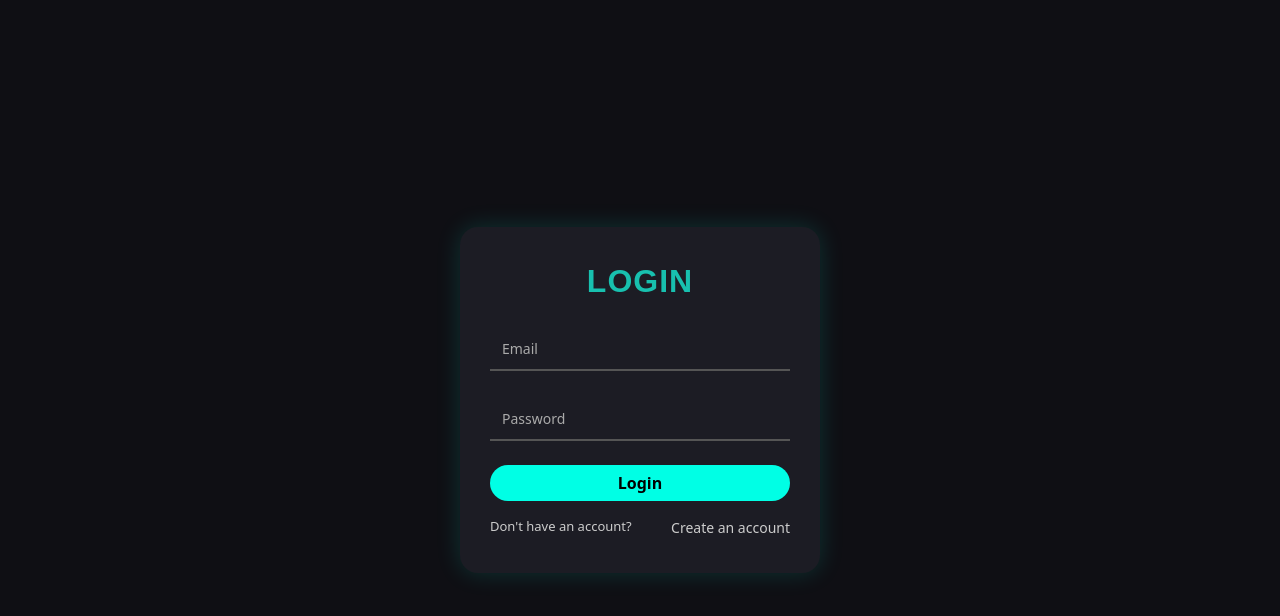
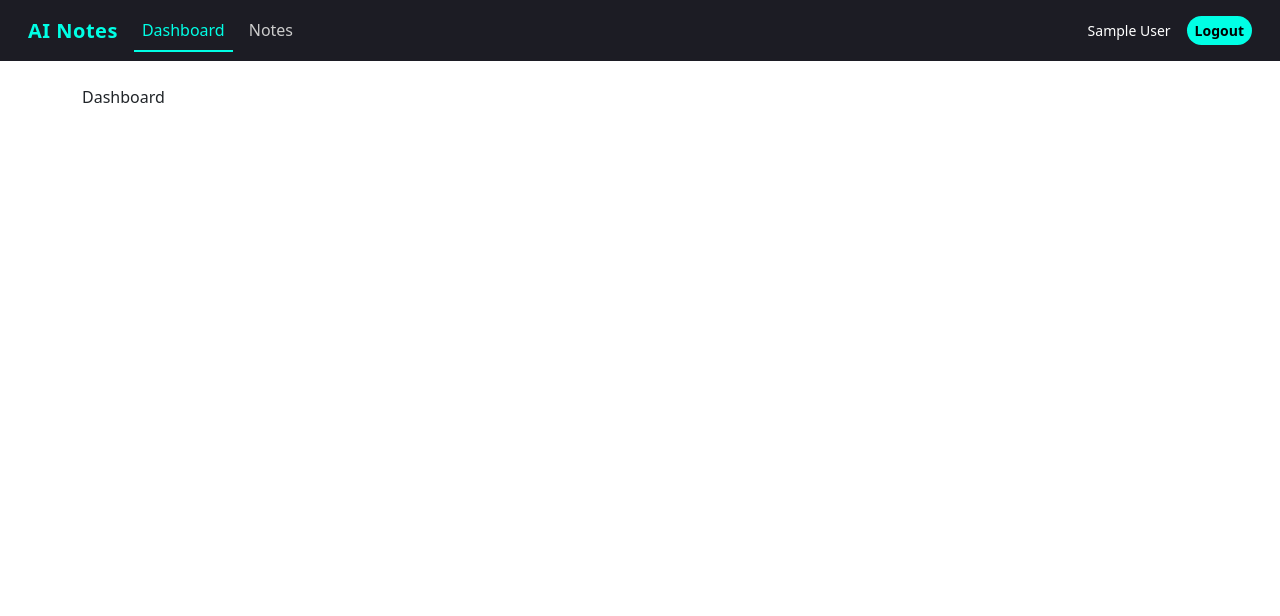
Before and after one commit to riyaa-fathima/AI-notes-app, a React (Vite) app in the folder client/: page / in a window 1280 px wide. Shown: the top 616 px of the page. Built offline with nearby package versions, Linux system fonts and the light colour scheme; no server answers; sample sign-in values are in the browser's storage.

Commit message:
navbar and app routes setup

```diff
--- a/client/src/App.jsx
+++ b/client/src/App.jsx
@@ -1,10 +1,16 @@
-import React from 'react'
-import Login from './pages/Login'
+import React from "react";
+import { BrowserRouter } from "react-router-dom";
+import AppRoutes from "./routes/AppRoutes";
+
 
 function App() {
   return (
-   <><Login/></>
-  )
+    <>
+      <BrowserRouter>
+        <AppRoutes />
+      </BrowserRouter>
+    </>
+  );
 }
 
-export default App
+export default App;
--- /dev/null
+++ b/client/src/components/Navbar.jsx
@@ -0,0 +1,69 @@
+import React from "react";
+import { NavLink, useNavigate } from "react-router-dom";
+import "../styles/Navbar.scss";
+
+export default function Navbar() {
+  const navigate = useNavigate();
+  const storedUser = localStorage.getItem("user");
+  const user = storedUser ? JSON.parse(storedUser) : null;
+
+  const handleLogout = () => {
+    localStorage.removeItem("token");
+    localStorage.removeItem("user");
+    navigate("/login");
+  };
+
+  return (
+    <nav className="navbar navbar-expand-lg app-navbar">
+      <div className="container-fluid">
+        <span className="navbar-brand">AI Notes</span>
+        <button
+          className="navbar-toggler"
+          type="button"
+          data-bs-toggle="collapse"
+          data-bs-target="#appNavbar"
+        >
+          <span className="navbar-toggler-icon"></span>
+        </button>
+
+        <div className="collapse navbar-collapse" id="appNavbar">
+          <ul className="navbar-nav me-auto mb-2 mb-lg-0">
+            <li className="nav-item">
+              <NavLink
+                to="/"
+                end
+                className={({ isActive }) =>
+                  isActive ? "nav-link active" : "nav-link"
+                }
+              >
+                Dashboard
+              </NavLink>
+            </li>
+
+            <li className="nav-item">
+              <NavLink
+                to="/notes"
+                className={({ isActive }) =>
+                  isActive ? "nav-link active" : "nav-link"
+                }
+              >
+                Notes
+              </NavLink>
+            </li>
+          </ul>
+
+          <div className="d-flex align-items-center gap-3">
+            <span className="user-name">{user?.name || "User"}</span>
+
+            <button
+              className="btn btn-sm btn-outline-danger"
+              onClick={handleLogout}
+            >
+              Logout
+            </button>
+          </div>
+        </div>
+      </div>
+    </nav>
+  );
+}
--- /dev/null
+++ b/client/src/layout/AppLayout.jsx
@@ -0,0 +1,13 @@
+import { Outlet } from "react-router-dom";
+import Navbar from "../components/Navbar";
+
+export default function AppLayout() {
+  return (
+    <>
+      <Navbar />
+      <main className="container mt-4">
+        <Outlet />
+      </main>
+    </>
+  );
+}
--- a/client/src/main.jsx
+++ b/client/src/main.jsx
@@ -6,8 +6,6 @@ import { BrowserRouter } from "react-router-dom";
 
 createRoot(document.getElementById("root")).render(
   <StrictMode>
-    <BrowserRouter>
       <App />
-    </BrowserRouter>
   </StrictMode>
 );
--- /dev/null
+++ b/client/src/pages/Dashboard.jsx
@@ -0,0 +1,9 @@
+import React from 'react'
+
+function Dashboard() {
+  return (
+    <div>Dashboard</div>
+  )
+}
+
+export default Dashboard;
--- a/client/src/pages/Login.jsx
+++ b/client/src/pages/Login.jsx
@@ -28,7 +28,6 @@ export default function Login() {
     setError("");
     setSuccess("");
 
-    // 🔒 Frontend validation FIRST
     if (!formData.email || !formData.password) {
       setError("Email and password are required");
       return;
@@ -43,22 +42,21 @@ export default function Login() {
 
     try {
       if (isLogin) {
-        // LOGIN
         const res = await axios.post(`${baseUrl}/user/login`, {
           email: formData.email,
           password: formData.password,
         });
+        console.log("LOGIN RESPONSE:", res.data);
 
         localStorage.setItem("token", res.data.token);
-        localStorage.setItem("user", JSON.stringify(res.data.user));
+        localStorage.setItem("user", JSON.stringify(res.data));
 
-        setSuccess(`Welcome back, ${res.data.user.name}`);
+        setSuccess(`Welcome back, ${res.data.name}`);
 
         setTimeout(() => {
           navigate("/");
         }, 1000);
       } else {
-        // SIGN UP
         const res = await axios.post(`${baseUrl}/user/register`, {
           name: formData.name,
           email: formData.email,
@@ -75,6 +73,10 @@ export default function Login() {
         }, 1000);
       }
     } catch (err) {
+      console.log("full err", err);
+      console.log("err respon", err.response);
+      console.log("message", err.message);
+
       setError(err.response?.data?.message || "Something went wrong");
     } finally {
       setLoading(false);
@@ -154,9 +156,7 @@ export default function Login() {
 
           <div className="login-links mt-3">
             <span>
-              {isLogin
-                ? "Don't have an account?"
-                : "Already have an account?"}
+              {isLogin ? "Don't have an account?" : "Already have an account?"}
             </span>
             <button
               type="button"
--- /dev/null
+++ b/client/src/pages/Notes.jsx
@@ -0,0 +1,9 @@
+import React from 'react'
+
+function Notes() {
+  return (
+    <div>Notes</div>
+  )
+}
+
+export default Notes;
--- /dev/null
+++ b/client/src/routes/AppRoutes.jsx
@@ -0,0 +1,26 @@
+import { Routes, Route } from "react-router-dom";
+import ProtectedRoute from "./ProtectedRoute";
+import Login from "../pages/Login";
+import AppLayout from "../layout/AppLayout";
+import Dashboard from "../pages/Dashboard";
+import Notes from "../pages/Notes";
+
+
+export default function AppRoutes() {
+  return (
+    <Routes>
+      <Route path="/login" element={<Login />} />
+
+      <Route
+        element={
+          <ProtectedRoute>
+            <AppLayout />
+          </ProtectedRoute>
+        }
+      >
+        <Route path="/" element={<Dashboard />} />
+        <Route path="/notes" element={<Notes />} />
+      </Route>
+    </Routes>
+  );
+}
--- /dev/null
+++ b/client/src/routes/ProtectedRoute.jsx
@@ -0,0 +1,11 @@
+import { Navigate } from "react-router-dom";
+
+export default function ProtectedRoute({ children }) {
+  const token = localStorage.getItem("token");
+
+  if (!token) {
+    return <Navigate to="/login" replace />;
+  }
+
+  return children;
+}
--- /dev/null
+++ b/client/src/styles/Navbar.scss
@@ -0,0 +1,38 @@
+.app-navbar {
+  background-color: #1c1c24;
+  padding: 0.6rem 1rem;
+
+  .navbar-brand {
+    color: #00ffe5;
+    font-weight: 600;
+    letter-spacing: 0.5px;
+  }
+
+  .nav-link {
+    color: #ccc;
+    margin-right: 0.5rem;
+
+    &:hover {
+      color: #00ffe5;
+    }
+  }
+
+  .nav-link.active {
+    color: #00ffe5;
+    font-weight: 500;
+    border-bottom: 2px solid #00ffe5;
+  }
+
+  .user-name {
+    color: #fff;
+    font-size: 14px;
+  }
+
+  .btn-outline-danger {
+    --bs-btn-color: #ff5c5c;
+    --bs-btn-border-color: #ff5c5c;
+    --bs-btn-hover-bg: #ff5c5c;
+    --bs-btn-hover-border-color: #ff5c5c;
+    --bs-btn-hover-color: #fff;
+  }
+}
```
